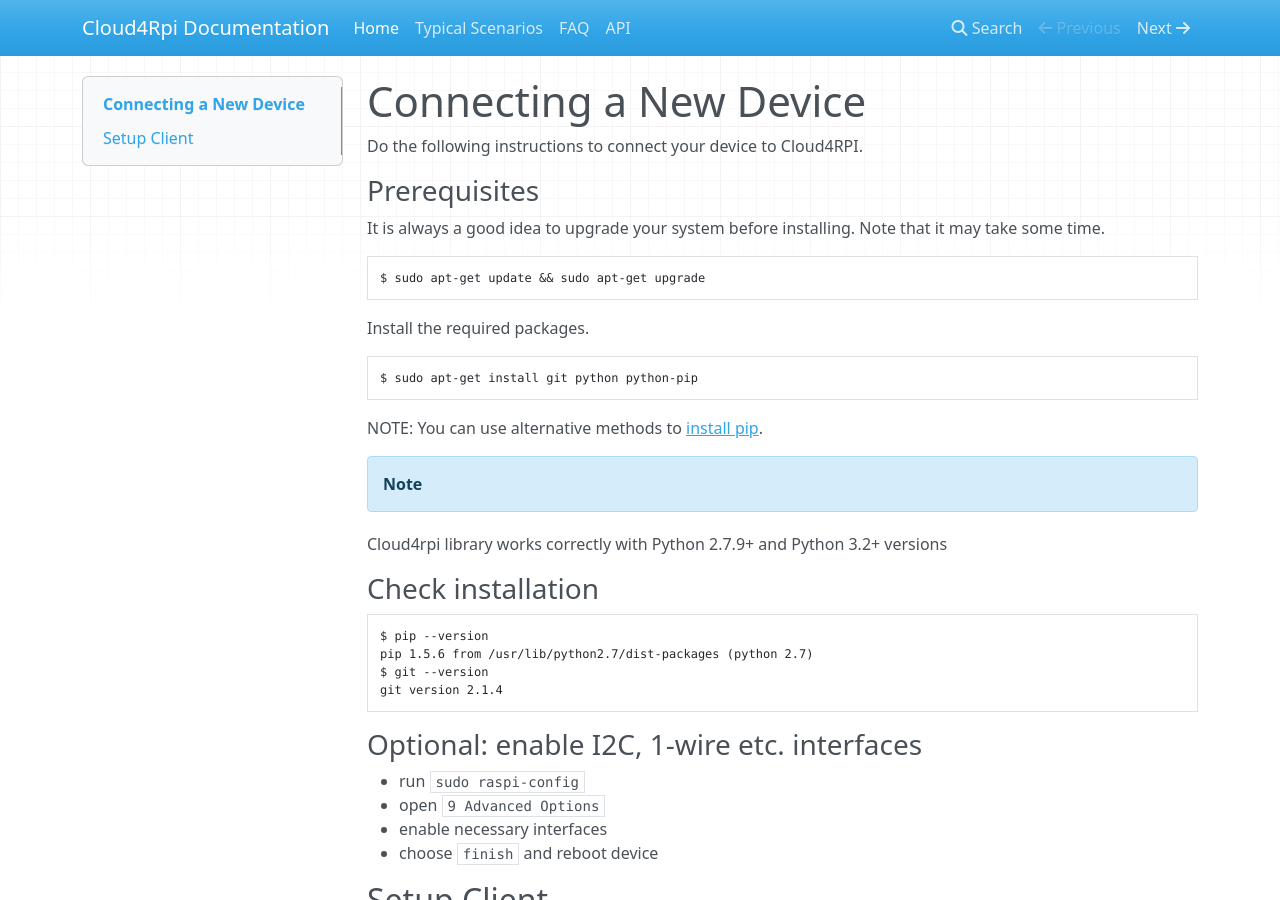
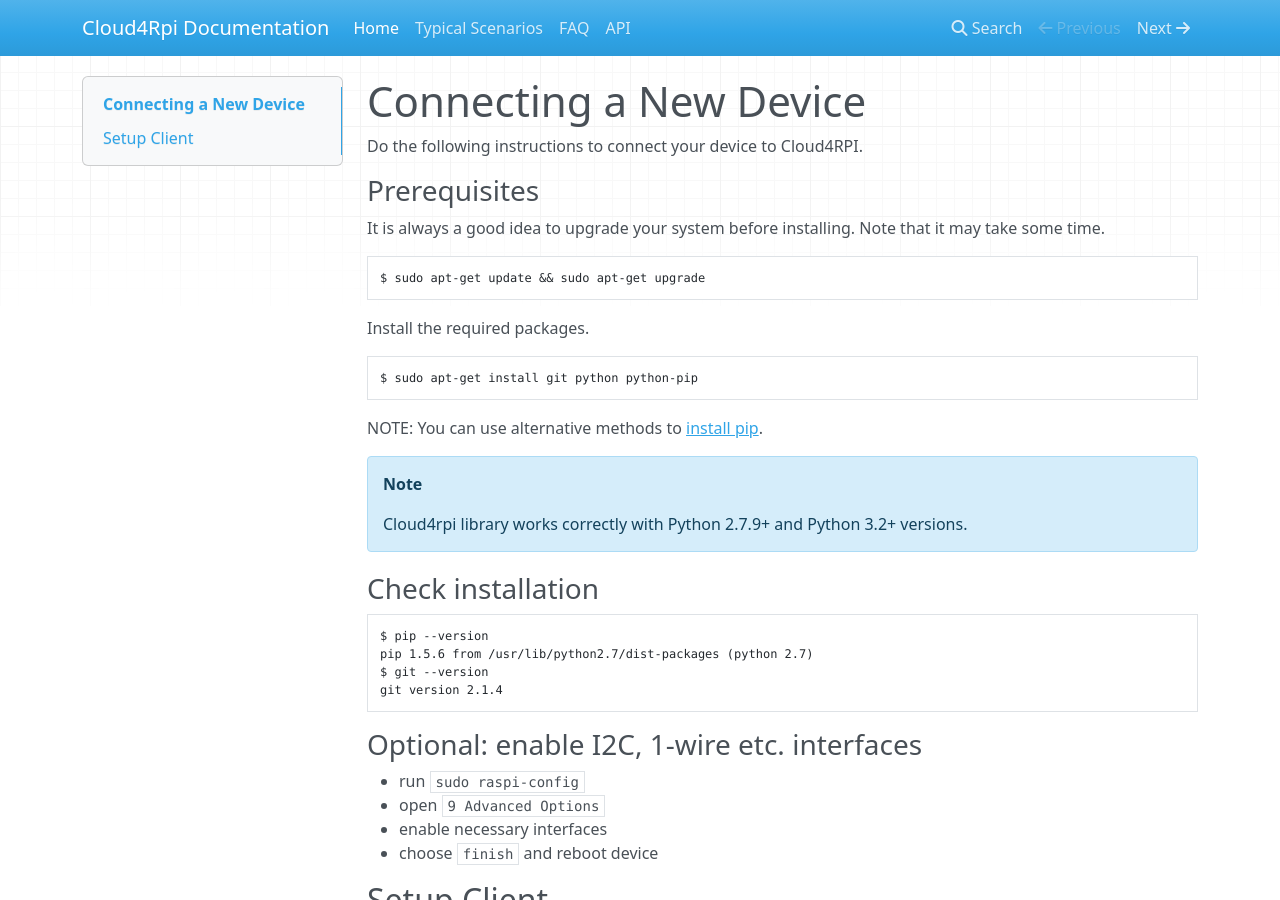
Before and after one commit to cloud4rpi/docs, an MkDocs documentation site: the page built from docs/index.md, in a window 1280 px wide and 900 px high. Built offline with MkDocs 1.6.1, drawn with Linux system fonts in a browser that asks for light colours; nearby versions of some CDN libraries; old or Windows-style settings are respelled for this version of MkDocs.

```diff
--- a/docs/index.md
+++ b/docs/index.md
@@ -17,8 +17,7 @@ NOTE: You can use alternative methods to [install pip](https://pip.pypa.io/en/st
 
 !!! Note
 
-Cloud4rpi library works correctly with Python 2.7.9+ and Python 3.2+ versions
-
+    Cloud4rpi library works correctly with Python 2.7.9+ and Python 3.2+ versions.
 
 ### Check installation
 
```
